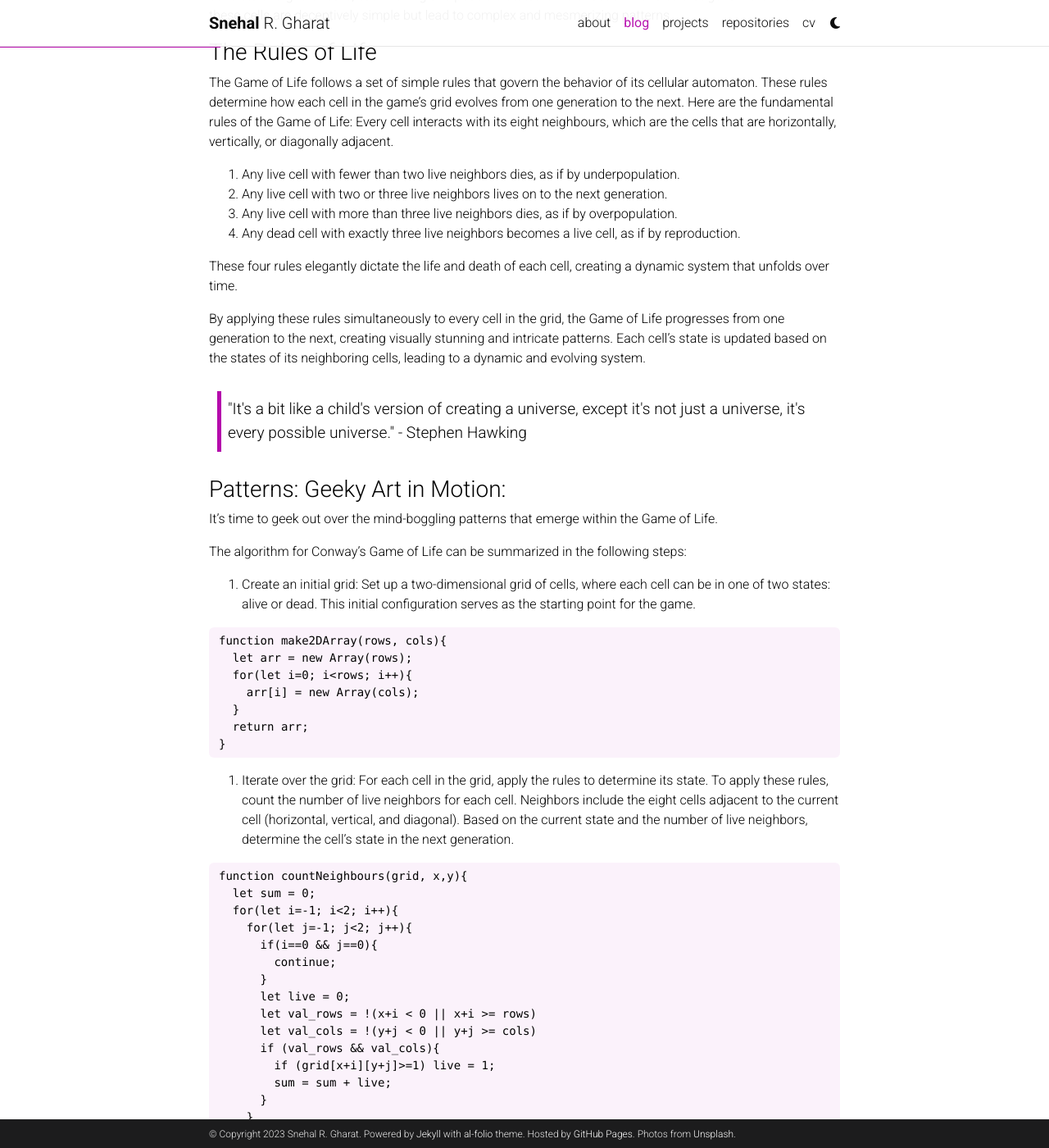
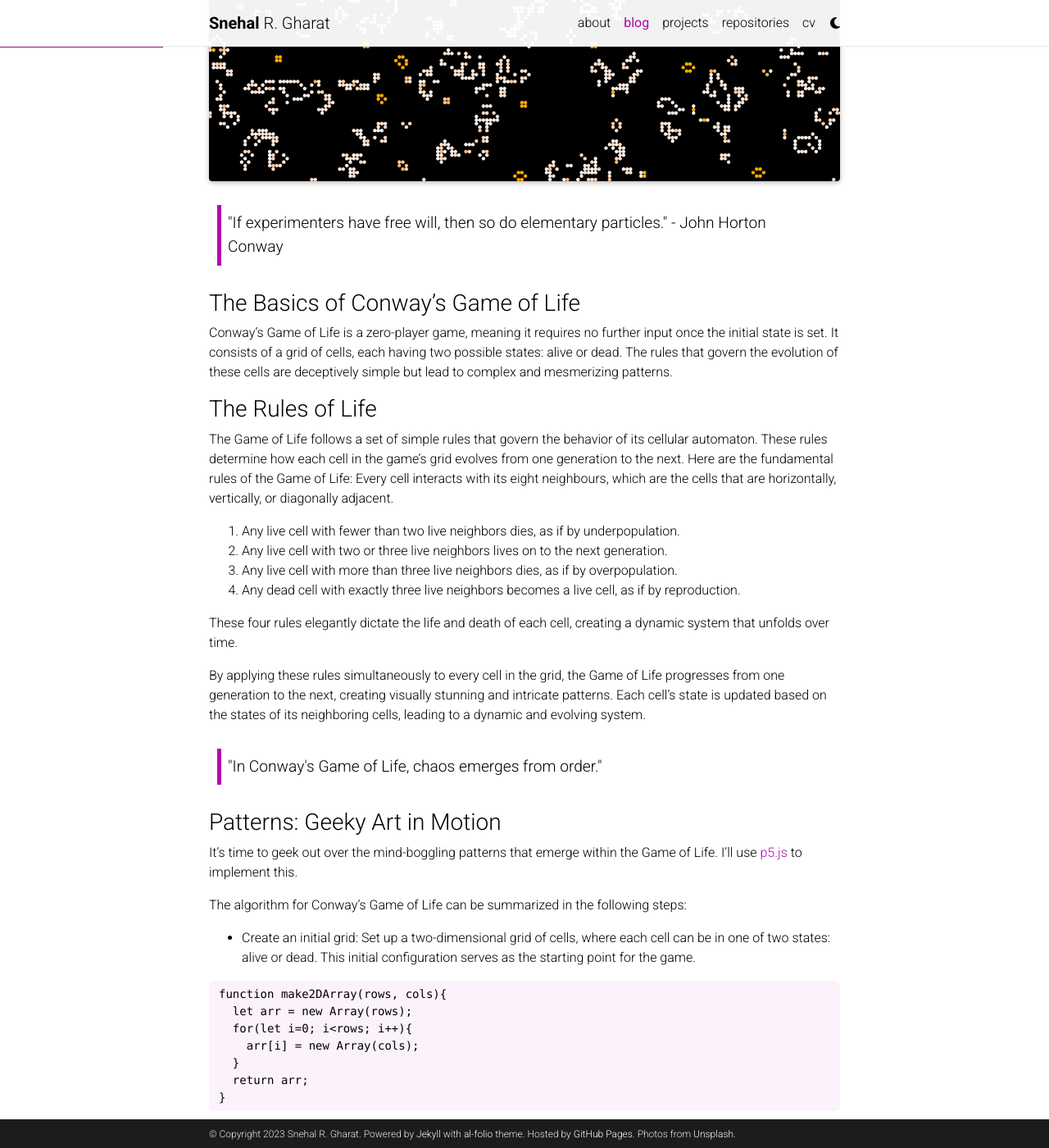
Before and after one commit to snaily16/snaily16.github.io, a Jekyll site: the page built from _posts/2023-07-17-game-of-life.md, in a window 1280 px wide and 1400 px high, scrolled down 544 px. Shown: the whole window at 82% size. Built offline with Jekyll 4.4.1, drawn with Linux system fonts in a browser that asks for light colours; comment, search, counter and statistics services are not loaded; a style sheet for code colours, icons or effects is not loaded; some of the changed text lies outside the part shown.

Commit message:
Changes were made

````diff
--- a/_posts/2023-07-17-game-of-life.md
+++ b/_posts/2023-07-17-game-of-life.md
@@ -3,15 +3,16 @@
 title: Conway's Game of Life
 date: 2023-07-17 21:50:10
 description: Conway's Game of Life implementation using p5.js
-tags: conway game of life
-categories: my-stuff
+tags: javascript game-of-life code math
+categories: math-for-fun
 ---
 
 <!--In the vast world of mathematical discoveries, there are certain creations that captivate our imagination and challenge our understanding of complexity.-->
 As a geeky teenager navigating the vast landscape of computer science and mathematics, it's not uncommon to stumble upon mind-bending puzzles and intricate algorithms that pique our curiosity. One such fascinating discovery is Conway's Game of Life, an intriguing cellular automaton that captivates the minds of young tech enthusiasts. Developed by the brilliant mathematician John Horton Conway, this simple yet powerful concept has become a playground for exploration and experimentation for many geeky teenagers.
 
+{% include figure.html path="assets/img/life/life2.png" class="img-fluid rounded z-depth-1" %}
 <blockquote>
-"The Game of Life is a kind of microcosm of life itself." - John Horton Conway
+"If experimenters have free will, then so do elementary particles." - John Horton Conway
 </blockquote>
 ### The Basics of Conway's Game of Life
 
@@ -30,16 +31,16 @@
 By applying these rules simultaneously to every cell in the grid, the Game of Life progresses from one generation to the next, creating visually stunning and intricate patterns. Each cell's state is updated based on the states of its neighboring cells, leading to a dynamic and evolving system.
 
 <blockquote>
-"It's a bit like a child's version of creating a universe, except it's not just a universe, it's every possible universe." - Stephen Hawking
+"In Conway's Game of Life, chaos emerges from order."
 </blockquote>
 
-### Patterns: Geeky Art in Motion:
+### Patterns: Geeky Art in Motion
 
-It's time to geek out over the mind-boggling patterns that emerge within the Game of Life.
+It's time to geek out over the mind-boggling patterns that emerge within the Game of Life. I'll use [p5.js](https://p5js.org/) to implement this.
 
 The algorithm for Conway's Game of Life can be summarized in the following steps:
 
-1. Create an initial grid: Set up a two-dimensional grid of cells, where each cell can be in one of two states: alive or dead. This initial configuration serves as the starting point for the game.
+- Create an initial grid: Set up a two-dimensional grid of cells, where each cell can be in one of two states: alive or dead. This initial configuration serves as the starting point for the game.
 
 ```js
 function make2DArray(rows, cols){
@@ -51,7 +52,7 @@
 }
 ```
 
-2. Iterate over the grid: For each cell in the grid, apply the rules to determine its state. To apply these rules, count the number of live neighbors for each cell. Neighbors include the eight cells adjacent to the current cell (horizontal, vertical, and diagonal). Based on the current state and the number of live neighbors, determine the cell's state in the next generation.
+- Iterate over the grid: For each cell in the grid, apply the rules to determine its state. To apply these rules, count the number of live neighbors for each cell. Neighbors include the eight cells adjacent to the current cell (horizontal, vertical, and diagonal). Based on the current state and the number of live neighbors, determine the cell's state in the next generation.
 
 ```js
 function countNeighbours(grid, x,y){
@@ -74,7 +75,7 @@
 }
 ```
 
-3. Update the grid: Once all cells have been evaluated and their next states determined, update the grid to reflect the new generation. Set each cell's state according to the rules applied in the previous step.
+- Update the grid: Once all cells have been evaluated and their next states determined, update the grid to reflect the new generation. Set each cell's state according to the rules applied in the previous step.
 
 ```js
 function updateCell(i,j){
@@ -84,20 +85,14 @@
   if(curr_state <= 0 && liveNB == 3){
     new_state = 1;
   }
-  else if(curr_state<=0){
-    new_state -= 1;
-  }
   else if (curr_state>=1 && (liveNB<2 || liveNB >3)){
       new_state = 0;
-  }
-  else if (curr_state>=1){
-    new_state += 1;
   }
   return new_state;
 }
 ```
 
-4. Repeat: Iterate through the grid, applying the rules and updating the states of cells to create subsequent generations. Continue this process indefinitely or until a specific termination condition is met.
+- Repeat: Iterate through the grid, applying the rules and updating the states of cells to create subsequent generations. Continue this process indefinitely or until a specific termination condition is met.
 
 ```js
 function gameOfLife(){
@@ -116,20 +111,24 @@
   grid[rows-1] = temp_prev;
 }
 ```
+<iframe src="https://editor.p5js.org/snaily16/full/cxIbSOh3Y"></iframe>
+Please checkout the demo [here](https://editor.p5js.org/snaily16/full/cxIbSOh3Y).
 
-#### Glider Guns:
+#### Glider Guns
 
 Conway's Game of Life also allows for the construction of various logical components. Glider guns, for example, are structures that continually generate gliders, which can be thought of as moving signals. These glider guns can be used to create logic gates such as AND, OR, and NOT gates, forming the building blocks of more complex computational systems within the game.
+
+{% include figure.html path="assets/img/life/life2.png" class="img-fluid rounded z-depth-1" %}
 
 ### Complexity and Universality of the Game
 The Game of Life possesses both complexity and universality, making it a fascinating subject in the realm of computational theory. Let's explore these concepts in more detail:
 
 
-#### The Emergence of Complexity:
+#### The Emergence of Complexity
 
 Despite its simple set of rules, Conway's Game of Life exhibits a stunning level of complexity. From the interplay of live and dead cells, intricate patterns emerge, ranging from stable structures to oscillators, gliders, and even self-replicating entities. The game's evolution unfolds dynamically, showcasing the potential for endless possibilities within a finite set of rules.
 
-#### Universality: Turing Completeness:
+#### Universality: Turing Completeness
 
 One of the most astonishing aspects of Conway's Game of Life is its universality, specifically its ability to simulate any Turing machine. A Turing machine is a theoretical model of computation that can solve any problem that can be computed algorithmically. By constructing specific configurations within the game, it is possible to create structures that mimic the behavior of a Turing machine, effectively transforming the Game of Life into a computational device capable of solving complex problems.
 
````
Also changed, not shown: assets/img/life/life.png (added), assets/img/life/life2.png (added), assets/img/pagespeed.svg.
